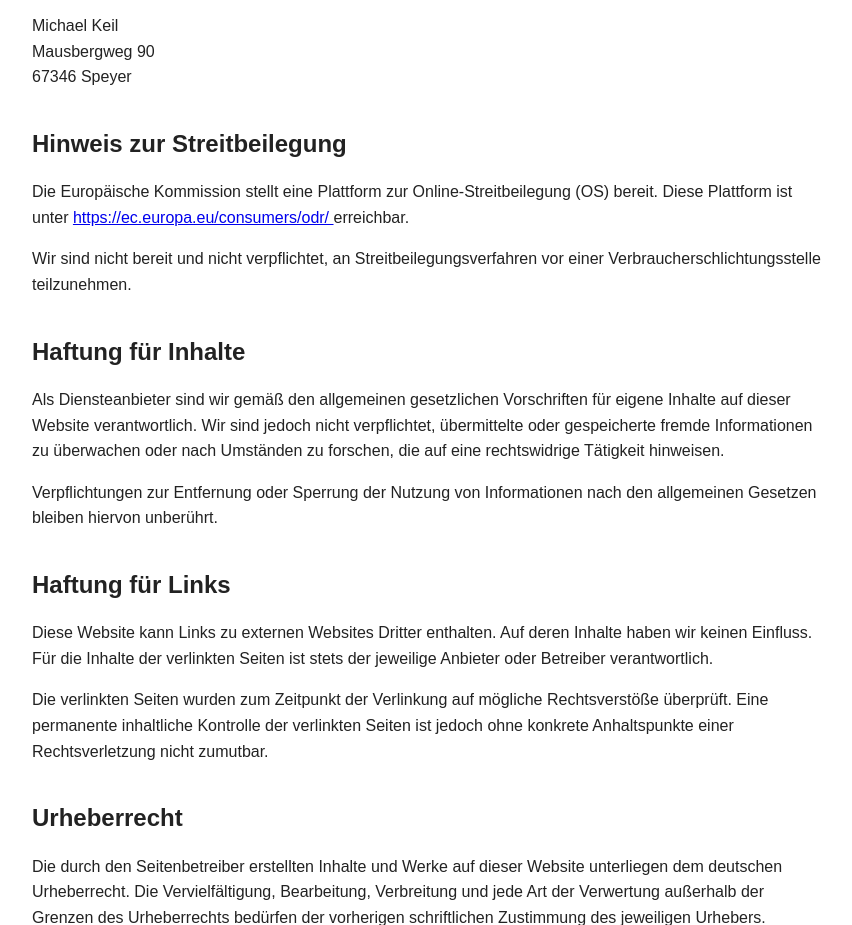
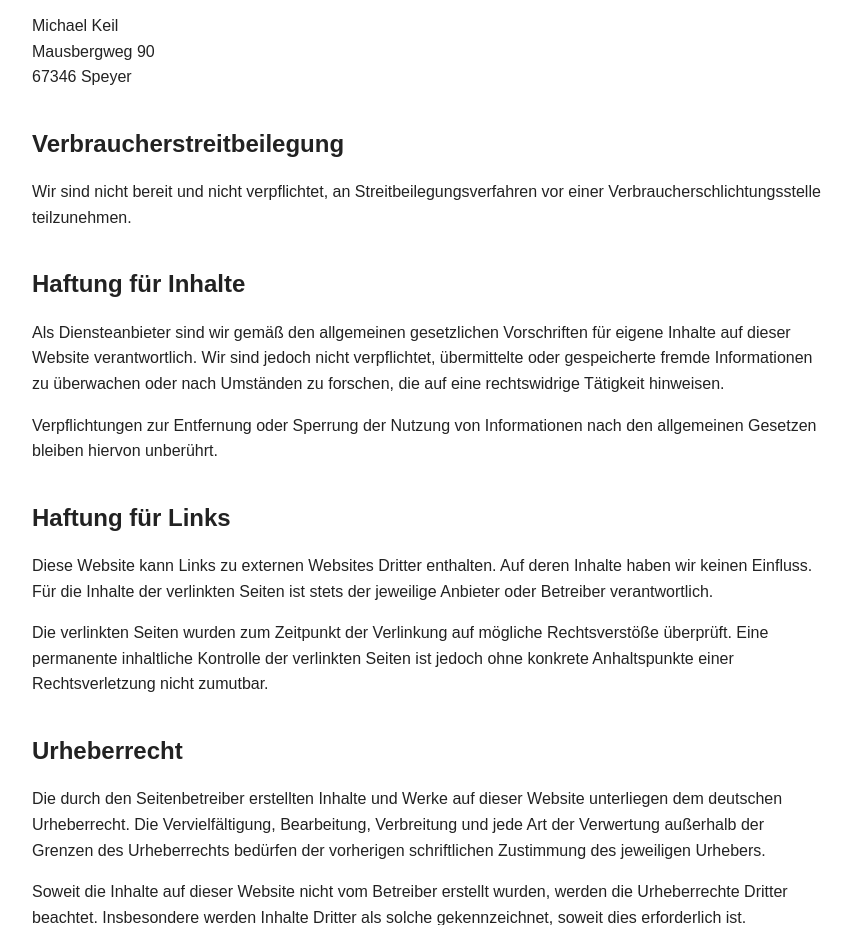
Before and after one commit to SolartechnikKeil/Solartechnik-Keil-Website, a plain HTML site: page impressum.html in a window 1280 px wide. Shown: the part 866-1791 px from the top of the page, without its empty margins (213-1065 px from the left). Drawn offline with Linux system fonts and the light colour scheme.

Commit message:
Update impressum.html

```diff
--- a/impressum.html
+++ b/impressum.html
@@ -178,22 +178,10 @@
       </p>
 
 
-      <h2>Hinweis zur Streitbeilegung</h2>
+      <h2>Verbraucherstreitbeilegung</h2>
 
       <p>
-        Die Europäische Kommission stellt eine Plattform zur Online-Streitbeilegung
-        (OS) bereit. Diese Plattform ist unter
-        <a href="https://ec.europa.eu/consumers/odr/"
-           target="_blank"
-           rel="noopener noreferrer">
-          https://ec.europa.eu/consumers/odr/
-        </a>
-        erreichbar.
-      </p>
-
-      <p>
-        Wir sind nicht bereit und nicht verpflichtet, an Streitbeilegungsverfahren
-        vor einer Verbraucherschlichtungsstelle teilzunehmen.
+        Wir sind nicht bereit und nicht verpflichtet, an Streitbeilegungsverfahren vor einer Verbraucherschlichtungsstelle teilzunehmen.
       </p>
 
 
```
